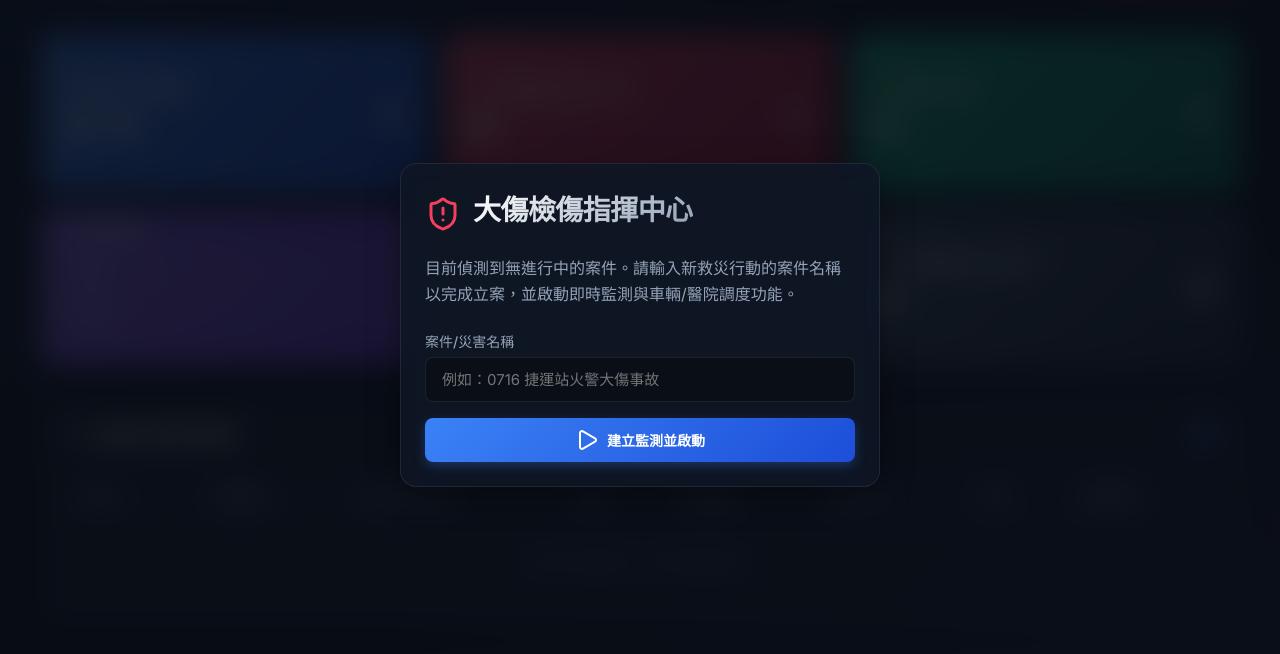
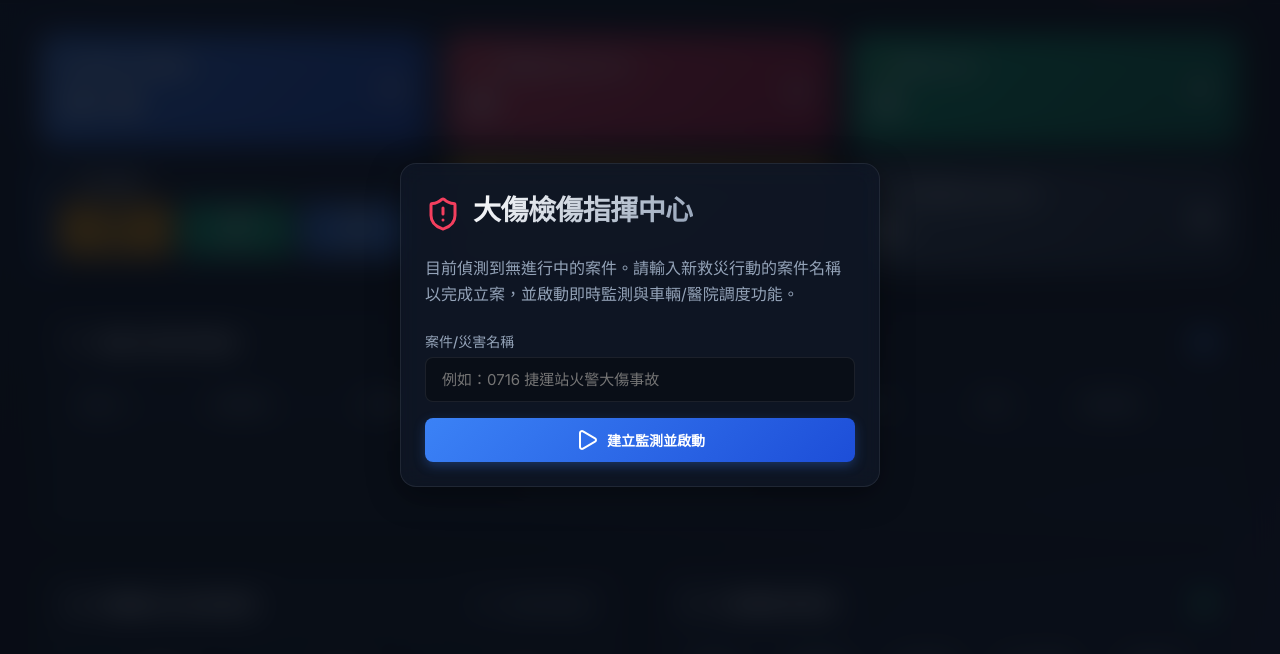
Before and after one commit to littlehot0117-source/triage-command-center, a website: page public/index.html in a window 1280 px wide. Shown: the part 75-729 px from the top of the page. Drawn offline with nearby package versions, Linux system fonts and the light colour scheme.

Commit message:
Add files via upload

```diff
--- a/public/index.html
+++ b/public/index.html
@@ -90,38 +90,29 @@
       </div>
 
       <!-- Column 1 Bottom: Real-time Location Stats -->
-      <div class="glass-card stat-card total" style="display: flex; flex-direction: column; justify-content: space-between; align-items: stretch; padding: 12px 16px; background: var(--accent-gradient) !important; border-left: 5px solid rgba(255, 255, 255, 0.4); color: #ffffff;">
-        <div style="border-bottom: 1px solid rgba(255,255,255,0.2); padding-bottom: 4px; margin-bottom: 6px; display: flex; align-items: center; justify-content: space-between; width: 100%;">
-          <h3 style="font-size: 12px; display: flex; align-items: center; gap: 4px; margin: 0; font-weight: 700; color: #ffffff !important;"><i data-lucide="pie-chart" style="color:#ffffff !important; width:13px; height:13px;"></i> 即時位置統計</h3>
-          <strong id="locStatPercent" style="color:#ffffff; font-size:11.5px; font-weight:700;">0%</strong>
+      <div class="glass-card stat-card total" style="display: flex; flex-direction: column; justify-content: space-between; align-items: stretch; padding: 10px 14px; background: rgba(22, 28, 45, 0.7) !important; border-left: 5px solid var(--primary); color: #ffffff;">
+        <div style="border-bottom: 1px solid rgba(255,255,255,0.1); padding-bottom: 4px; margin-bottom: 8px; display: flex; align-items: center; justify-content: space-between; width: 100%;">
+          <h3 style="font-size: 12px; display: flex; align-items: center; gap: 4px; margin: 0; font-weight: 700; color: #ffffff !important;"><i data-lucide="pie-chart" style="color:var(--primary); width:13px; height:13px;"></i> 即時位置統計</h3>
+          <strong id="locStatPercent" style="color:var(--primary); font-size:11.5px; font-weight:700;">0%</strong>
         </div>
 
-        <div style="display: flex; flex-direction: column; gap: 4px; flex: 1; justify-content: center; width: 100%;">
+        <div style="display: flex; gap: 8px; flex: 1; justify-content: space-between; width: 100%; align-items: stretch; margin-bottom: 6px;">
           <!-- Triage Area Card -->
-          <div style="display: flex; align-items: center; justify-content: space-between; font-size: 11px; width: 100%; padding: 4px 6px; background: rgba(255,255,255,0.08); border: 1px solid rgba(255,255,255,0.12); border-radius: 4px;">
-            <span style="display:inline-flex; align-items:center; gap:4px; color: #f5f3ff;"><span style="width: 5px; height: 5px; background: #eab308; border-radius: 50%;"></span>檢傷區</span>
-            <strong id="locStatTriage" style="color: #ffffff; font-weight: 800;">0人</strong>
+          <div style="flex: 1; background: #f59e0b; border-radius: 6px; padding: 6px 4px; display: flex; flex-direction: column; align-items: center; justify-content: center; text-align: center; box-shadow: 0 2px 4px rgba(0,0,0,0.2);">
+            <div style="font-size: 11px; font-weight: 700; color: #1e293b; margin-bottom: 2px;">檢傷區</div>
+            <strong id="locStatTriage" style="color: #1e293b; font-size: 16px; font-weight: 800;">0人</strong>
           </div>
 
           <!-- Treatment Area Card -->
-          <div style="display: flex; align-items: center; justify-content: space-between; font-size: 11px; width: 100%; padding: 4px 6px; background: rgba(255,255,255,0.08); border: 1px solid rgba(255,255,255,0.12); border-radius: 4px;">
-            <span style="display:inline-flex; align-items:center; gap:4px; color: #f5f3ff;"><span style="width: 5px; height: 5px; background: #22c55e; border-radius: 50%;"></span>治療區</span>
-            <strong id="locStatTreatment" style="color: #ffffff; font-weight: 800;">0人</strong>
+          <div style="flex: 1; background: #10b981; border-radius: 6px; padding: 6px 4px; display: flex; flex-direction: column; align-items: center; justify-content: center; text-align: center; box-shadow: 0 2px 4px rgba(0,0,0,0.2);">
+            <div style="font-size: 11px; font-weight: 700; color: #ffffff; margin-bottom: 2px;">治療區</div>
+            <strong id="locStatTreatment" style="color: #ffffff; font-size: 16px; font-weight: 800;">0人</strong>
           </div>
 
           <!-- Transported Card -->
-          <div style="display: flex; align-items: center; justify-content: space-between; font-size: 11px; width: 100%; padding: 4px 6px; background: rgba(255,255,255,0.08); border: 1px solid rgba(255,255,255,0.12); border-radius: 4px;">
-            <span style="display:inline-flex; align-items:center; gap:4px; color: #f5f3ff;"><span style="width: 5px; height: 5px; background: #60a5fa; border-radius: 50%;"></span>已送醫</span>
-            <strong id="locStatTransport" style="color: #ffffff; font-weight: 800;">0人</strong>
-          </div>
-        </div>
-
-        <!-- Location Progress visual overlay -->
-        <div style="margin-top: 6px; padding-top: 6px; border-top: 1px solid rgba(255,255,255,0.2); width: 100%;">
-          <div style="width: 100%; height: 5px; background: rgba(255,255,255,0.2); border-radius: 2.5px; overflow: hidden; display: flex;">
-            <div id="barTriage" style="width: 0%; height: 100%; background: #eab308; transition: width 0.3s ease;"></div>
-            <div id="barTreatment" style="width: 0%; height: 100%; background: #22c55e; transition: width 0.3s ease;"></div>
-            <div id="barTransport" style="width: 0%; height: 100%; background: #3b82f6; transition: width 0.3s ease;"></div>
+          <div style="flex: 1; background: #3b82f6; border-radius: 6px; padding: 6px 4px; display: flex; flex-direction: column; align-items: center; justify-content: center; text-align: center; box-shadow: 0 2px 4px rgba(0,0,0,0.2);">
+            <div style="font-size: 11px; font-weight: 700; color: #ffffff; margin-bottom: 2px;">已送醫</div>
+            <strong id="locStatTransport" style="color: #ffffff; font-size: 16px; font-weight: 800;">0人</strong>
           </div>
         </div>
       </div>
@@ -251,7 +242,7 @@
         <input type="hidden" id="modalPatientId">
         <div class="form-group">
           <label>傷患 ID</label>
-          <div id="modalPatientDisplay" style="font-weight: 700; font-size: 16px; margin-top: 4px;">A001</div>
+          <div id="modalPatientDisplay" style="font-weight: 700; font-size: 16px; margin-top: 4px;">A01</div>
         </div>
         <div class="form-group">
           <label for="modalVehicleSelect">選擇載送車輛</label>
--- a/public/style.css
+++ b/public/style.css
@@ -720,6 +720,7 @@
   justify-content: space-between;
   align-items: center;
   margin-bottom: 16px;
+  padding-top: calc(16px + env(safe-area-inset-top, 0px));
   padding-bottom: 12px;
   border-bottom: 1px solid var(--border-color);
 }
```
Also changed, not shown: public/officer.html (+12 -9 lines).
